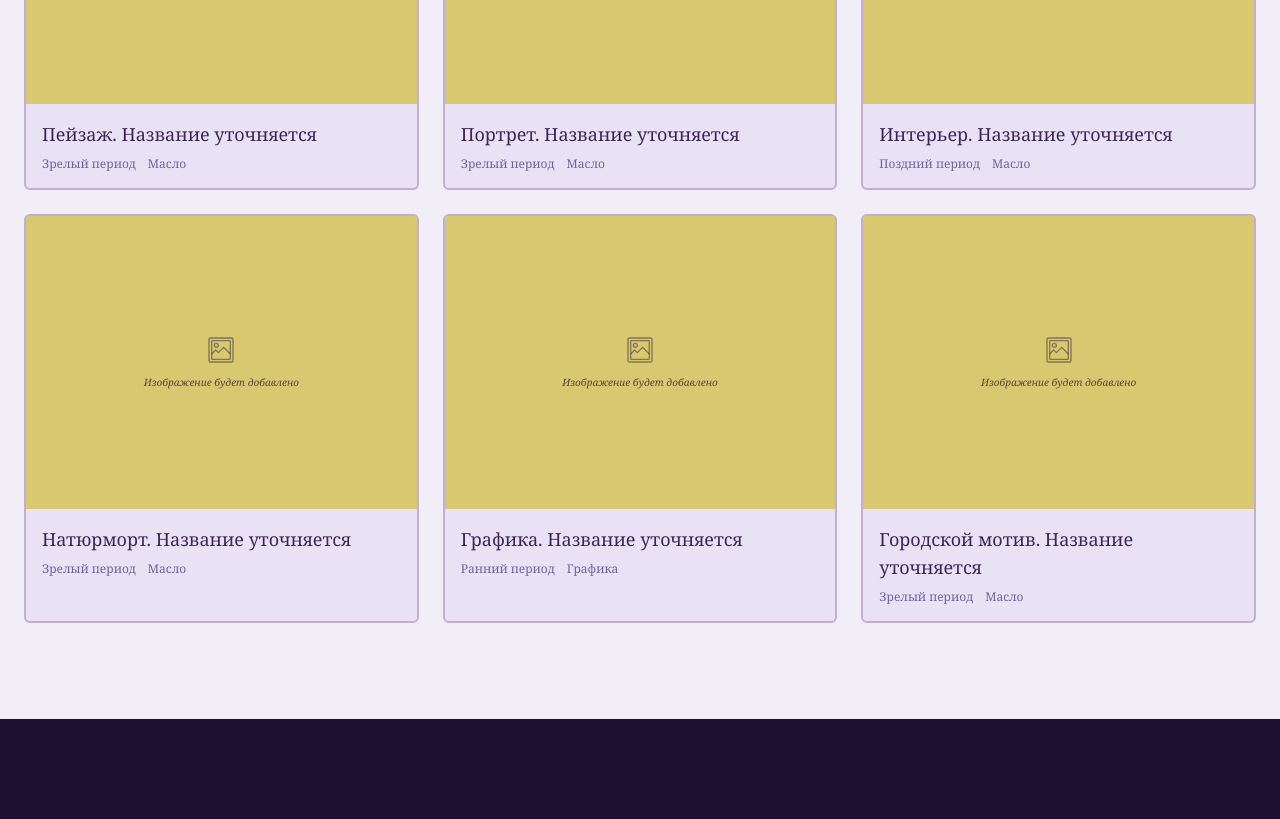
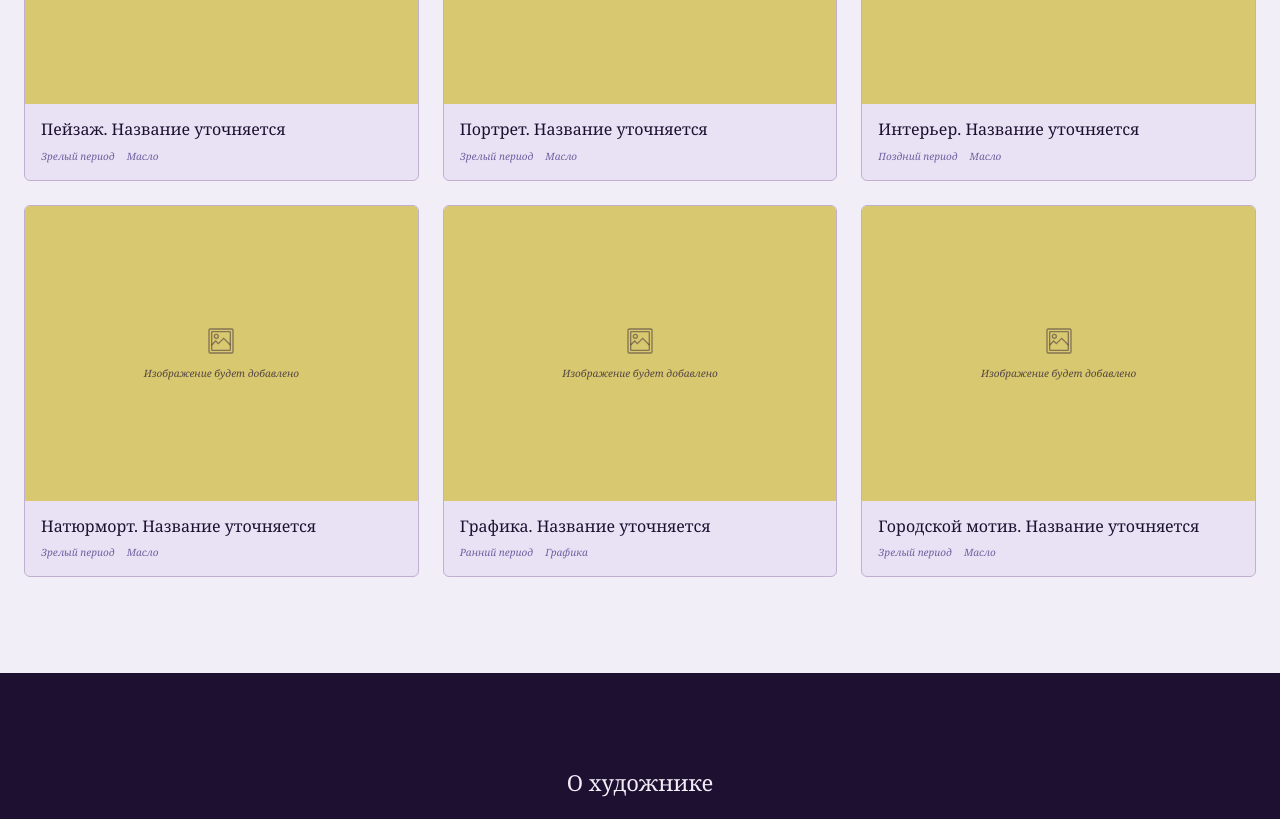
Before and after one commit to odmal88/LA_Ovchinnikov, a Next.js app: page / in a window 1280 px wide. Shown: the part 1280-2099 px from the top of the page. Built offline with nearby package versions, Linux system fonts and the light colour scheme.

Commit message:
Repaint work cards

```diff
--- a/components/works/work-card.tsx
+++ b/components/works/work-card.tsx
@@ -18,13 +18,12 @@ export function WorkCard({ work, className, priority = false }: WorkCardProps) {
     <Link
       href={`/works/${work.slug}`}
       className={cn(
-        "group block bg-card rounded-sm border-2 border-soft overflow-hidden",
-        "hover:border-olive hover:shadow-lg transition-all duration-300",
+        "group block bg-card rounded-md border border-soft overflow-hidden",
+        "hover:border-primary hover:shadow-md transition-all duration-300",
         className
       )}
     >
-      {/* Изображение */}
-      <div className="relative aspect-[4/3] overflow-hidden">
+      <div className="relative aspect-[4/3] overflow-hidden bg-placeholder">
         {hasImage ? (
           <Image
             src={work.imageThumb || work.imageFull || ""}
@@ -41,21 +40,17 @@ export function WorkCard({ work, className, priority = false }: WorkCardProps) {
           />
         )}
 
-        {/* Overlay при наведении */}
-        <div className="absolute inset-0 bg-foreground/0 group-hover:bg-foreground/5 transition-colors duration-300" />
+        <div className="absolute inset-0 bg-heading/0 group-hover:bg-heading/5 transition-colors duration-300" />
       </div>
 
-      {/* Информация */}
       <div className="p-4">
-        <h3 className="font-serif text-base md:text-lg text-foreground line-clamp-2 mb-2 group-hover:text-olive transition-colors">
+        <h3 className="font-serif text-[16px] font-normal text-heading line-clamp-2 mb-2 group-hover:text-primary transition-colors">
           {work.title}
         </h3>
 
-        <div className="flex flex-wrap gap-x-3 gap-y-1 text-xs text-muted-foreground">
+        <div className="flex flex-wrap gap-x-3 gap-y-1 text-[10px] italic text-primary">
           {work.date && <span>{work.date}</span>}
-          {!work.date && work.period && (
-            <span>{periodLabels[work.period]}</span>
-          )}
+          {!work.date && work.period && <span>{periodLabels[work.period]}</span>}
           {work.technique && <span>{techniqueLabels[work.technique]}</span>}
         </div>
       </div>
```
